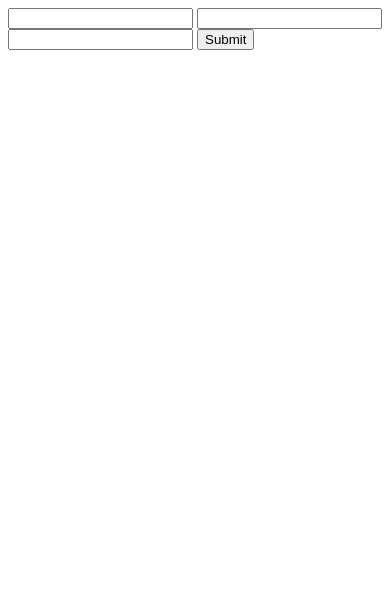
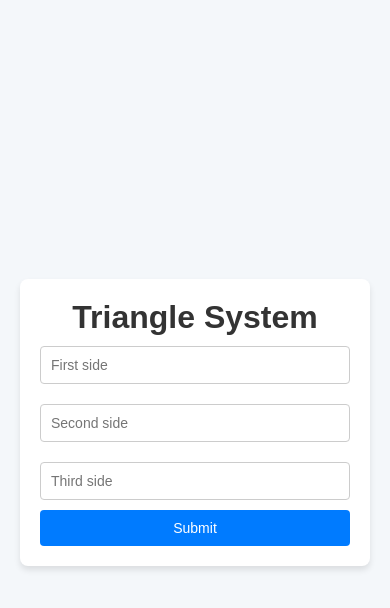
Before and after one commit to StrangeVlad/Triangle-Classification-Project, a plain HTML site: page index.html in a window 390 px wide. Drawn offline with Linux system fonts and the light colour scheme.

Commit message:
commit pc 2

```diff
--- a/index.html
+++ b/index.html
@@ -4,14 +4,18 @@
     <meta charset="UTF-8" />
     <meta name="viewport" content="width=device-width, initial-scale=1.0" />
     <title>Triangle System</title>
+    <link rel="stylesheet" href="style.css" />
   </head>
   <body>
-    <input type="number" name="firstSide" id="firstSide" />
-    <input type="number" name="secondSide" id="secondSide" />
-    <input type="number" name="thirdSide" id="thirdSide" />
-    <input type="submit" id="btnType" />
-    <div class="result" id="resultType"></div>
-    <div class="resultAngleType" id="resultAngleType"></div>
+    <div class="container">
+      <h1>Triangle System</h1>
+      <input type="number" name="firstSide" id="firstSide" placeholder="First side" />
+      <input type="number" name="secondSide" id="secondSide" placeholder="Second side" />
+      <input type="number" name="thirdSide" id="thirdSide" placeholder="Third side" />
+      <input type="submit" id="btnType" value="Submit" />
+      <div class="result" id="resultType"></div>
+      <div class="resultAngleType" id="resultAngleType"></div>
+    </div>
     <script src="main.js"></script>
   </body>
 </html>
--- a/main.js
+++ b/main.js
@@ -24,20 +24,26 @@ const getTriangleAngleType = (a, b, c) => {
 
   if (angleA_deg === 90 || angleB_deg === 90 || angleC_deg === 90) {
     resultAngleType.textContent = "Right Triangle!";
+    resultAngleType.style.display = "block";
   } else if (angleA_deg < 90 && angleB_deg < 90 && angleC_deg < 90) {
     resultAngleType.textContent = "Acute Triangle!";
+    resultAngleType.style.display = "block";
   } else {
     resultAngleType.textContent = "Obtuse Triangle!";
+    resultAngleType.style.display = "block";
   }
 };
 
 const getTriangleType = (a, b, c) => {
   if (a === b && b === c) {
     resultType.textContent = "Equilateral Triangle!";
+    resultType.style.display = "block";
   } else if (a === b || b === c || c === a) {
     resultType.textContent = "Isosceles Triangle!";
+    resultType.style.display = "block";
   } else {
     resultType.textContent = "Scalene Triangle!";
+    resultType.style.display = "block";
   }
 };
 
--- /dev/null
+++ b/style.css
@@ -0,0 +1,87 @@
+/* General Reset and Box-Sizing */
+* {
+  margin: 0;
+  padding: 0;
+  box-sizing: border-box;
+}
+
+/* Body and Background */
+body {
+  font-family: "Arial", sans-serif;
+  background-color: #f4f7fa;
+  display: flex;
+  justify-content: center;
+  align-items: center;
+  min-height: 100vh;
+  color: #333;
+  padding: 20px;
+}
+
+/* Main Container */
+.container {
+  background-color: #fff;
+  border-radius: 8px;
+  box-shadow: 0 4px 6px rgba(0, 0, 0, 0.1);
+  padding: 40px;
+  width: 100%;
+  max-width: 500px;
+  text-align: center;
+}
+
+/* Input Fields */
+input[type="number"] {
+  width: 100%;
+  padding: 12px 15px;
+  margin: 10px 0;
+  border: 1px solid #ccc;
+  border-radius: 4px;
+  font-size: 16px;
+  transition: border-color 0.3s;
+}
+
+input[type="number"]:focus {
+  border-color: #4caf50;
+  outline: none;
+}
+
+input[type="submit"] {
+  width: 100%;
+  padding: 14px 0;
+  background-color: #007bff;
+  color: #fff;
+  border: none;
+  border-radius: 4px;
+  font-size: 18px;
+  cursor: pointer;
+  transition: background-color 0.3s;
+}
+
+input[type="submit"]:hover {
+  background-color: #0056b3;
+}
+
+/* Result Sections */
+.result,
+.resultAngleType {
+  margin-top: 20px;
+  padding: 15px;
+  background-color: #f1f1f1;
+  border: 1px solid #ddd;
+  border-radius: 4px;
+  font-size: 16px;
+  color: #333;
+  display: none; /* Initially hidden */
+}
+
+/* Responsive Design */
+@media (max-width: 600px) {
+  .container {
+    padding: 20px;
+  }
+
+  input[type="number"],
+  input[type="submit"] {
+    font-size: 14px;
+    padding: 10px;
+  }
+}
```
